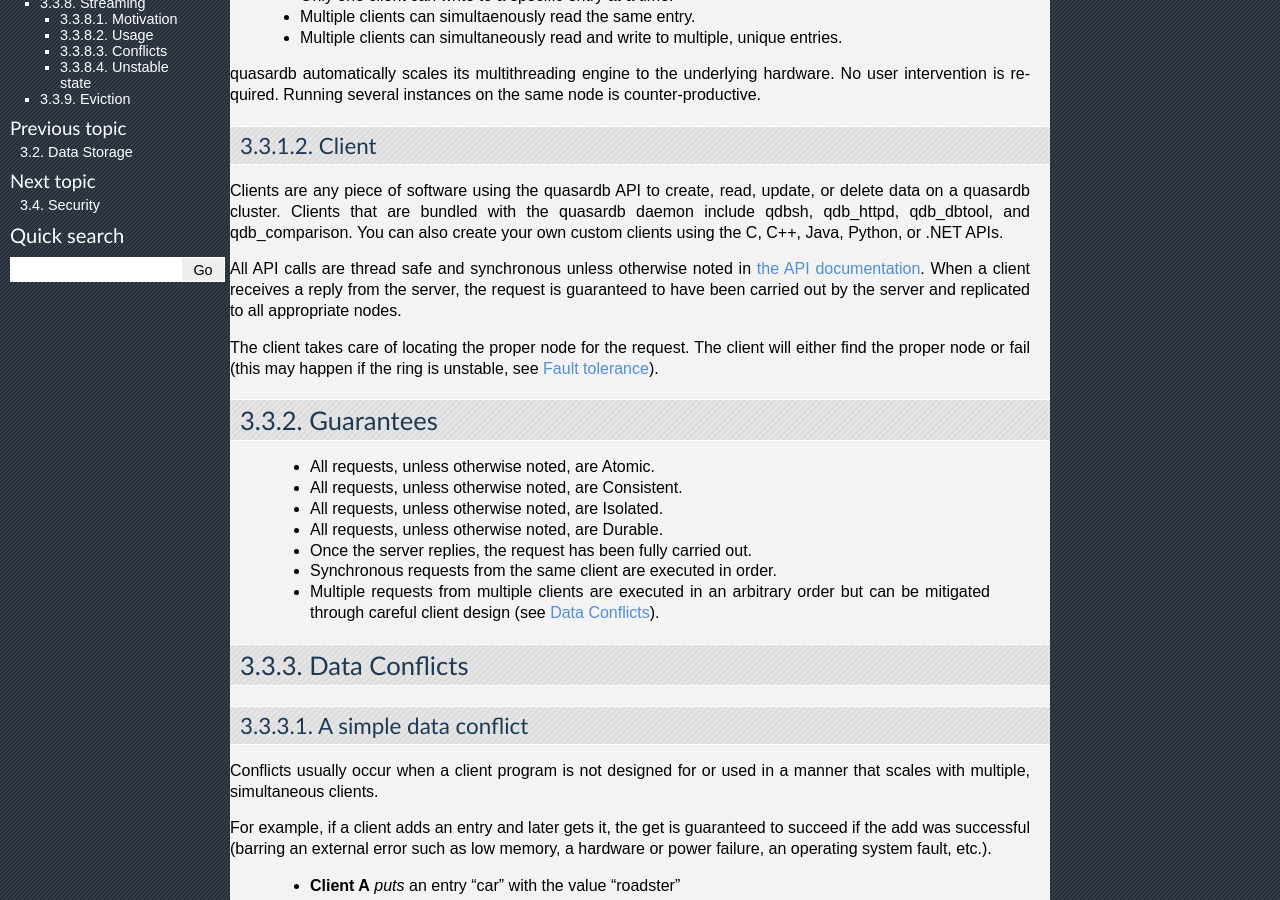
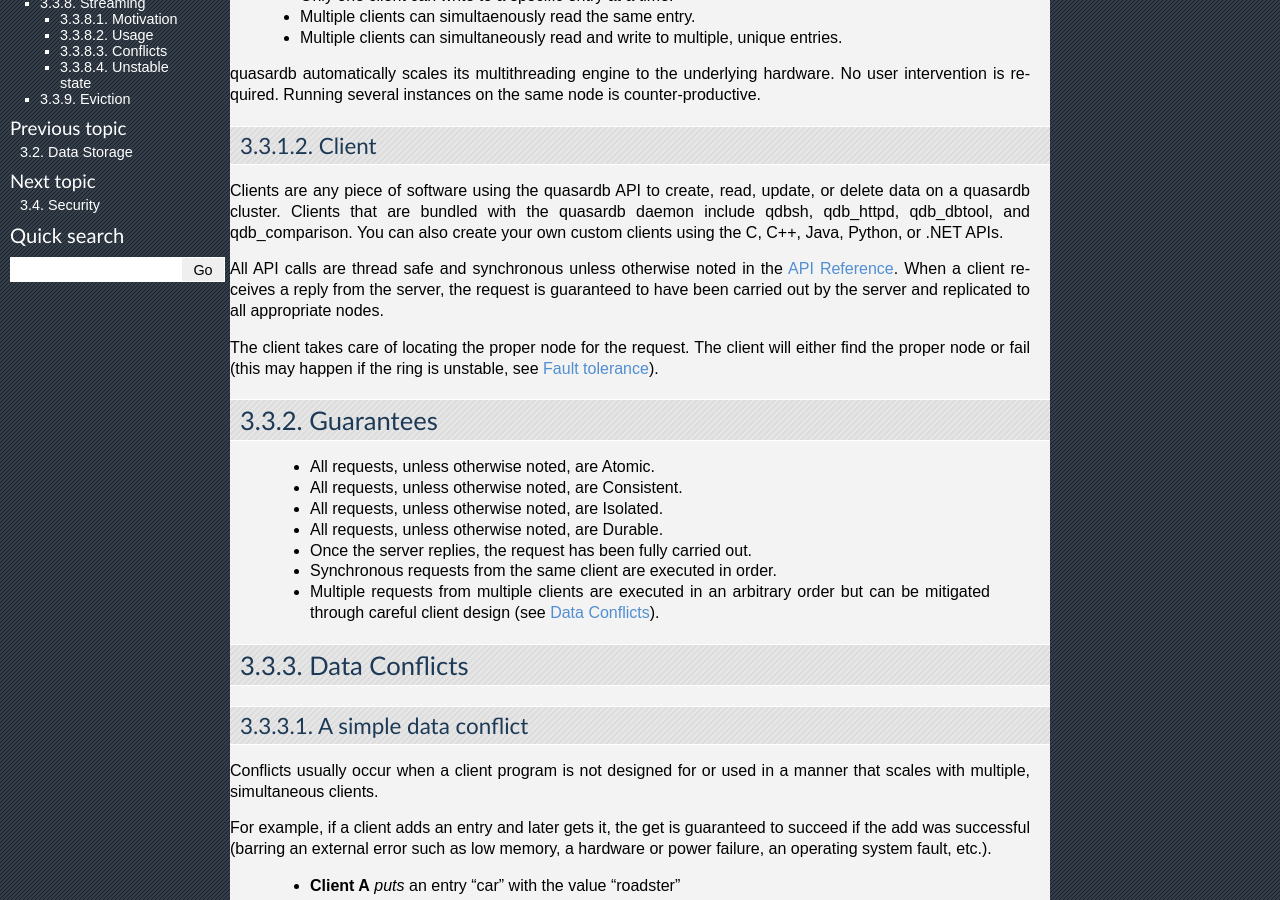
Before and after one commit to iltommi/qdb-documentation, a Sphinx documentation site: the page built from source/concepts/data_transfer.rst, in a window 1280 px wide and 900 px high, scrolled down 519 px. Built offline with Sphinx 7.4.7, drawn with Linux system fonts in a browser that asks for light colours; pages that are not in the unit, such as notebooks, are missing from menus.

Commit message:
Fix the URL typo again. This time, correctly.

```diff
--- a/source/concepts/data_transfer.rst
+++ b/source/concepts/data_transfer.rst
@@ -44,7 +44,7 @@ Client
 
 Clients are any piece of software using the quasardb API to create, read, update, or delete data on a quasardb cluster. Clients that are bundled with the quasardb daemon include qdbsh, qdb_httpd, qdb_dbtool, and qdb_comparison. You can also create your own custom clients using the C, C++, Java, Python, or .NET APIs.
 
-All API calls are thread safe and synchronous unless otherwise noted in `the API documentation <../api/index>`_. When a client receives a reply from the server, the request is guaranteed to have been carried out by the server and replicated to all appropriate nodes.
+All API calls are thread safe and synchronous unless otherwise noted in the :doc:`../api/index`. When a client receives a reply from the server, the request is guaranteed to have been carried out by the server and replicated to all appropriate nodes.
 
 The client takes care of locating the proper node for the request. The client will either find the proper node or fail (this may happen if the ring is unstable, see :ref:`fault-tolerance`).
 
```
